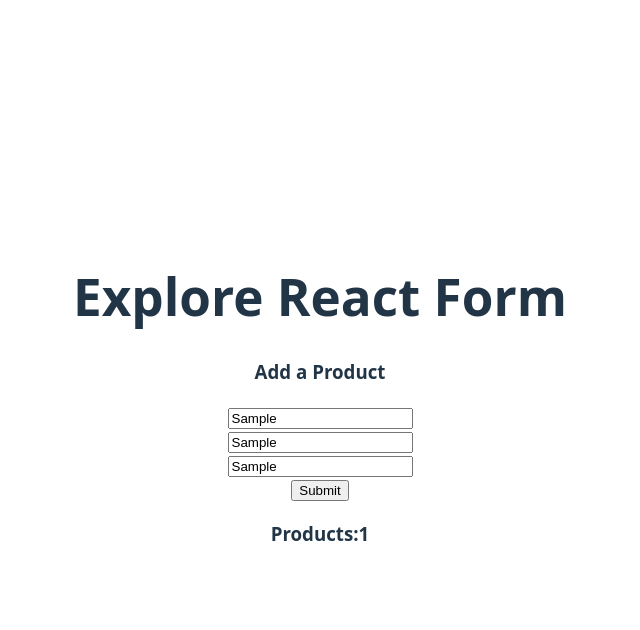
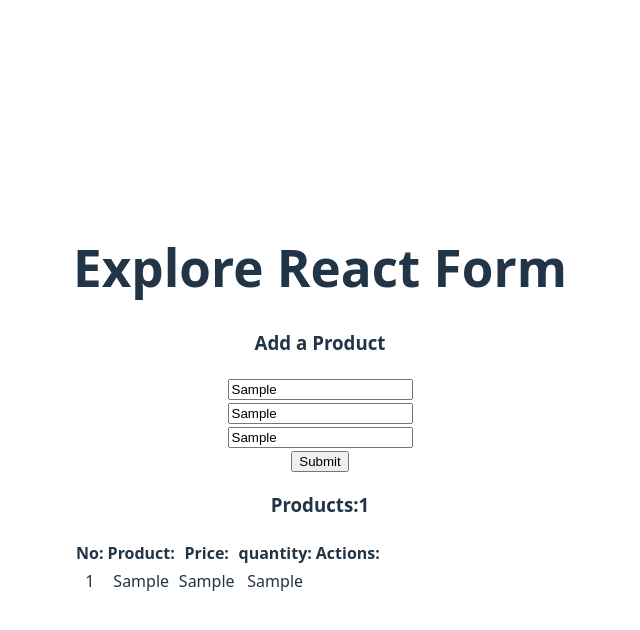
Before and after one commit to me2sumanislam/EXPLORE-REACT-FORM, a React (Vite) app: page / in a window 1280 px wide. Both pictures are taken after typing "Sample", "Sample", "Sample" into the empty fields and a click on the input "Submit". Shown: the top 630 px of the page, without its empty margins (320-960 px from the left). Built offline with nearby package versions, Linux system fonts and the light colour scheme.

Commit message:
product form update

```diff
--- a/src/componant/ProductManagement/ProductForm.jsx
+++ b/src/componant/ProductManagement/ProductForm.jsx
@@ -1,6 +1,10 @@
- import React from 'react'
+ import React, {  useState } from 'react'
+ useState
 //  taks-5
  const ProductForm = ({handleAddProduct})  =>{
+    // validation korar jonono useState dilam .
+ const [error, setError] = useState('');
+
 
     const handleProductSubmit = e =>{
         e.preventDefault();
@@ -9,6 +13,25 @@
         const quantity = e.target.quantity.value;
 
         // console.log(name, price, quantity )
+
+
+        if(name.length === 0){
+            setError('please provide a product name')
+            return;
+        } else if(price.length === 0){
+            setError('please provide a price')
+                  return;
+        }else if(price < 0 ){
+            setError('price can not be negative');
+                  return;
+        }
+      else{
+        setError('')
+      }
+
+
+
+
 
         const newProduct = {
             name,
@@ -32,6 +55,9 @@
         <br />
         <input type="submit" value="Submit" />
        </form>
+       <p style={{color:'red'}}>
+        <small>{error}</small>
+       </p>
      </div>
    )
  }
--- a/src/componant/ProductManagement/ProductTable.jsx
+++ b/src/componant/ProductManagement/ProductTable.jsx
@@ -1,4 +1,4 @@
- import React from 'react'
+ import React, { } from 'react'
 //  task-5
  function ProductTable({products}) {
 
@@ -6,6 +6,29 @@
    return (
      <div>
        <h3>Products:{products.length}</h3>
+
+       <table>
+        <thead>
+            <tr>
+                <th>No:</th>
+                <th>Product:</th>
+                <th>Price:</th>
+                <th>quantity:</th>
+                <th>Actions:</th>
+            </tr>
+        </thead>
+        <tbody>
+            {
+                products.map((product, index) => <tr key ={index}>
+                <td>{index + 1}</td>
+                <td>{product.name}</td>
+                <td>{product.price}</td>
+                <td>{product.quantity}</td>
+                <td></td>
+            </tr>)
+            }
+        </tbody>
+       </table>
      </div>
    )
  }
```
